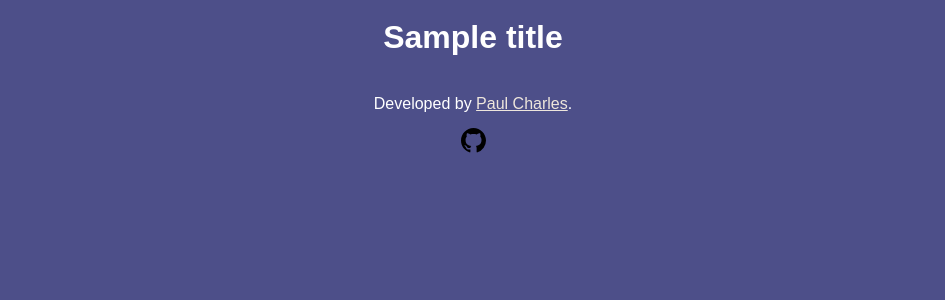
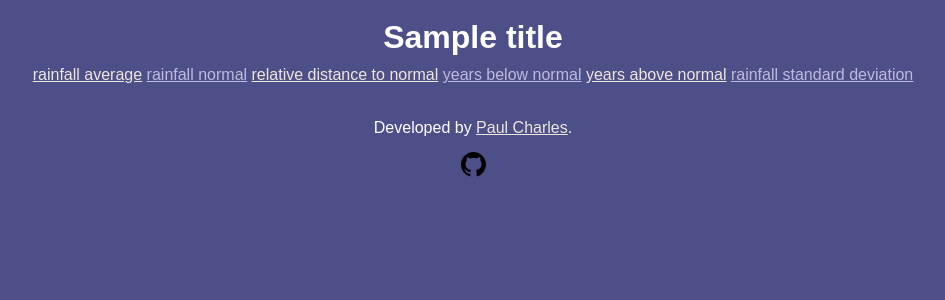
Before and after one commit to paul-florentin-charles/bcn-rainfall-models, a Flask app: template webapp/templates/index.html in a window 1280 px wide. Shown: the top 300 px of the page, without its empty margins (167-1112 px from the left). Run offline with Flask 3, Linux system fonts and the light colour scheme; the template is opened without the code that fills it: most values are stand-ins (such as "Sample title", 1, 10 or a date in 2020); some libraries are stand-ins or nearby versions.

Commit message:
Keep on improving front app -> added navbar notably to start working on rendering more templates and perhaps include forms to compute data

```diff
--- a/pyproject.toml
+++ b/pyproject.toml
@@ -1,6 +1,6 @@
 [project]
 name = "bcn-rainfall-models"
-version = "0.1.0"
+version = "0.4.0"
 description = "A project aiming at delevering tools for visualisation and analysis of Barcelona rainfall data."
 readme = "README.md"
 requires-python = ">=3.12"
--- a/webapp/__init__.py
+++ b/webapp/__init__.py
@@ -2,4 +2,8 @@ from back.api import APIClient
 
 api_client = APIClient.from_config()
 
-__all__ = ["api_client"]
+NORMAL_YEAR = 1981
+BEGIN_YEAR = 1994
+END_YEAR = 2023
+
+__all__ = ["api_client", "NORMAL_YEAR", "BEGIN_YEAR", "END_YEAR"]
--- a/webapp/app.py
+++ b/webapp/app.py
@@ -7,11 +7,11 @@ import plotly.graph_objs as go
 from flask import Flask, render_template
 from plotly.io import from_json
 
-from webapp import api_client
+from webapp import api_client, BEGIN_YEAR, END_YEAR, NORMAL_YEAR
 from webapp.views import metrics
 
 flask_app = Flask(__name__)
-flask_app.register_blueprint(metrics)
+flask_app.register_blueprint(metrics)  # type: ignore
 
 
 def _aggregate_json_traces_as_figure(traces_json: list[str]) -> go.Figure:
@@ -24,14 +24,10 @@ def _aggregate_json_traces_as_figure(traces_json: list[str]) -> go.Figure:
 
 @flask_app.route("/")
 def index():
-    normal_year = 1981
-    begin_year = 1994
-    end_year = 2023
-
     summer_rainfall = api_client.get_rainfall_by_year_as_plotly_json(
         time_mode="seasonal",
-        begin_year=begin_year,
-        end_year=end_year,
+        begin_year=BEGIN_YEAR,
+        end_year=END_YEAR,
         season="summer",
         plot_average=True,
         plot_linear_regression=True,
@@ -41,21 +37,21 @@ def index():
 
     monthly_averages = api_client.get_rainfall_averages_as_plotly_json(
         time_mode="monthly",
-        begin_year=begin_year,
-        end_year=end_year,
+        begin_year=BEGIN_YEAR,
+        end_year=END_YEAR,
     )
 
     seasonal_averages = api_client.get_rainfall_averages_as_plotly_json(
         time_mode="seasonal",
-        begin_year=begin_year,
-        end_year=end_year,
+        begin_year=BEGIN_YEAR,
+        end_year=END_YEAR,
     )
 
     fig_averages = _aggregate_json_traces_as_figure(
         [monthly_averages, seasonal_averages]
     )
     fig_averages.update_layout(
-        title=f"Average rainfall (mm) between {begin_year} and {end_year}"
+        title=f"Average rainfall (mm) between {BEGIN_YEAR} and {END_YEAR}"
     )
     fig_averages.update_yaxes(title_text="Rainfall (mm)")
 
@@ -63,21 +59,21 @@ def index():
 
     monthly_linreg_slopes = api_client.get_rainfall_linreg_slopes_as_plotly_json(
         time_mode="monthly",
-        begin_year=begin_year,
-        end_year=end_year,
+        begin_year=BEGIN_YEAR,
+        end_year=END_YEAR,
     )
 
     seasonal_linreg_slopes = api_client.get_rainfall_linreg_slopes_as_plotly_json(
         time_mode="seasonal",
-        begin_year=begin_year,
-        end_year=end_year,
+        begin_year=BEGIN_YEAR,
+        end_year=END_YEAR,
     )
 
     fig_linreg_slopes = _aggregate_json_traces_as_figure(
         [monthly_linreg_slopes, seasonal_linreg_slopes]
     )
     fig_linreg_slopes.update_layout(
-        title=f"Average linear regression slope (mm/year) between {begin_year} and {end_year}"
+        title=f"Average linear regression slope (mm/year) between {BEGIN_YEAR} and {END_YEAR}"
     )
     fig_linreg_slopes.update_yaxes(title_text="Linear regression slope (mm/year)")
 
@@ -86,18 +82,18 @@ def index():
     monthly_relative_distances_to_normal = (
         api_client.get_rainfall_relative_distances_to_normal_as_plotly_json(
             time_mode="monthly",
-            normal_year=normal_year,
-            begin_year=begin_year,
-            end_year=end_year,
+            normal_year=NORMAL_YEAR,
+            begin_year=BEGIN_YEAR,
+            end_year=END_YEAR,
         )
     )
 
     seasonal_relative_distances_to_normal = (
         api_client.get_rainfall_relative_distances_to_normal_as_plotly_json(
             time_mode="seasonal",
-            normal_year=normal_year,
-            begin_year=begin_year,
-            end_year=end_year,
+            normal_year=NORMAL_YEAR,
+            begin_year=BEGIN_YEAR,
+            end_year=END_YEAR,
         )
     )
 
@@ -105,7 +101,7 @@ def index():
         [monthly_relative_distances_to_normal, seasonal_relative_distances_to_normal]
     )
     fig_relative_distances_to_normal.update_layout(
-        title=f"Relative distance to {normal_year}-{normal_year + 29} normal (%) between {begin_year} and {end_year}"
+        title=f"Relative distance to {NORMAL_YEAR}-{NORMAL_YEAR + 29} normal (%) between {BEGIN_YEAR} and {END_YEAR}"
     )
     fig_relative_distances_to_normal.update_yaxes(
         title_text="Relative distance to normal (%)"
--- a/webapp/static/styles/main.css
+++ b/webapp/static/styles/main.css
@@ -13,8 +13,16 @@ body {
     padding: 0.5em 0.5em;
 }
 
+nav {
+    margin-bottom: 0.5em;
+}
+
 a {
     color: #eee6dc;
+}
+
+a.odd-link {
+    color: #bfb9dc;
 }
 
 a:hover {
--- a/webapp/templates/includes/footer.html
+++ b/webapp/templates/includes/footer.html
@@ -3,6 +3,6 @@
     Developed by <a target="_blank" href="https://linktr.ee/paul_charles">Paul Charles</a>.
   </p>
   <p>
-    <a target="_blank" href="https://github.com/paul-florentin-charles/bcn-rainfall-models"><img height="25px" src="../../static/img/github.svg"></a>
+    <a target="_blank" href="https://github.com/paul-florentin-charles/bcn-rainfall-models"><img height="25px" src="../../static/img/github.svg" alt="GitHub"></a>
   </p>
 </div>
--- a/webapp/templates/includes/header.html
+++ b/webapp/templates/includes/header.html
@@ -1,3 +1,11 @@
 <div id="header">
   <h1>{{ title }}</h1>
+  <nav>
+    <a href="/rainfall_average">rainfall average</a>
+    <a class="odd-link" href="/rainfall_normal">rainfall normal</a>
+    <a href="/relative_distance_to_normal">relative distance to normal</a>
+    <a class="odd-link" href="/years_below_normal">years below normal</a>
+    <a href="/years_above_normal">years above normal</a>
+    <a class="odd-link" href="/rainfall_standard_deviation">rainfall standard deviation</a>
+  </nav>
 </div>
```
Also changed, not shown: webapp/views/metrics.py (+17 -16 lines), 1 other file.
